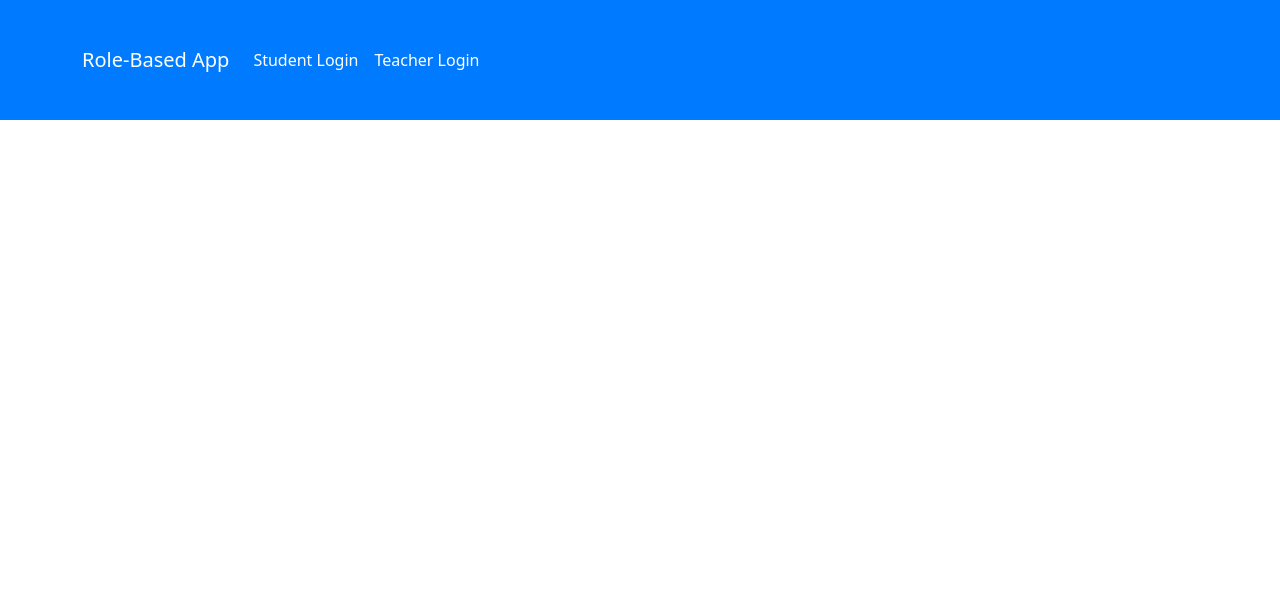
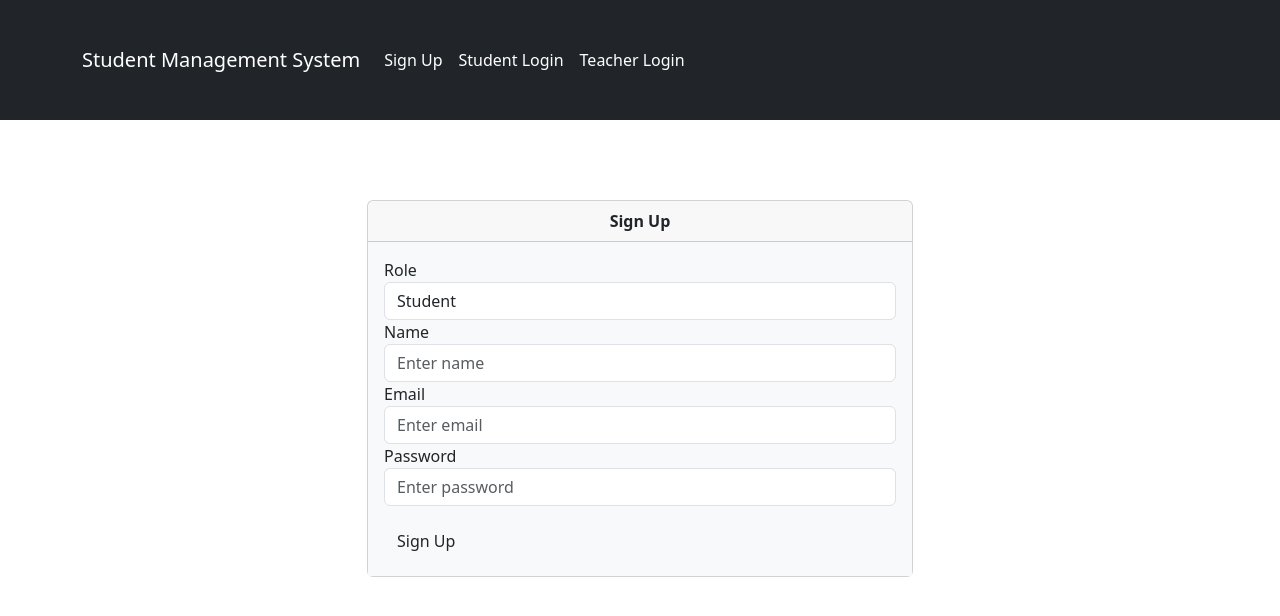
Before and after one commit to Naduladisanayaka494/Student-Management-frontend, a React (Create React App) app: page /sign-up in a window 1280 px wide. Shown: the top 616 px of the page. Built offline with nearby package versions, Linux system fonts and the light colour scheme.

Commit message:
change apis

```diff
--- a/package.json
+++ b/package.json
@@ -12,6 +12,7 @@
     "axios": "^1.7.7",
     "bootstrap": "^5.3.3",
     "frontend": "file:",
+    "jwt-decode": "^4.0.0",
     "react": "^18.3.1",
     "react-dom": "^18.3.1",
     "react-hook-form": "^7.53.1",
--- a/src/App.js
+++ b/src/App.js
@@ -8,6 +8,7 @@ import TeacherLogin from './components/TeacherLogin';
 import TeacherDashboard from './components/TeacherDashboard';
 import StudentDashboard from './components/StudentDashboard';
 import './App.css';
+import SignUp from './components/SignUp';
 
 function App() {
   return (
@@ -15,6 +16,7 @@ function App() {
       <AuthProvider>
         <Navbar />
         <Routes>
+           <Route path="/sign-up" element={<SignUp />} />
           <Route path="/student-login" element={<StudentLogin />} />
           <Route path="/teacher-login" element={<TeacherLogin />} />
           <Route path="/teacher" element={<TeacherDashboard />} />
--- a/src/components/Navbar.js
+++ b/src/components/Navbar.js
@@ -7,11 +7,9 @@ const Navbar = () => {
   const { user, logout } = useAuth();
 
   return (
-    <nav className="navbar navbar-expand-lg navbar-dark">
+    <nav className="navbar navbar-expand-lg navbar-dark bg-dark">
       <div className="container">
-        <Link className="navbar-brand" to="/">
-          Role-Based App
-        </Link>
+        <Link className="navbar-brand" to="/">Student Management System</Link>
         <div className="collapse navbar-collapse">
           <ul className="navbar-nav ml-auto">
             {user && user.role === 'teacher' && (
@@ -31,6 +29,9 @@ const Navbar = () => {
             ) : (
               <>
                 <li className="nav-item">
+                  <Link className="nav-link" to="/sign-up">Sign Up</Link>
+                </li>
+                <li className="nav-item">
                   <Link className="nav-link" to="/student-login">Student Login</Link>
                 </li>
                 <li className="nav-item">
--- /dev/null
+++ b/src/components/SignUp.js
@@ -0,0 +1,94 @@
+
+import React, { useState } from 'react';
+import axios from 'axios';
+import '../components/SignUp';
+
+const SignUp = () => {
+  const [role, setRole] = useState('student');
+  const [name, setName] = useState('');
+  const [email, setEmail] = useState('');
+  const [password, setPassword] = useState('');
+  const [message, setMessage] = useState('');
+
+  const handleSubmit = async (e) => {
+    e.preventDefault();
+    const apiUrl = role === 'student'
+      ? 'http://localhost:5000/api/students/register'
+      : 'http://localhost:5000/api/teachers/register';
+
+    try {
+      await axios.post(apiUrl, { name, email, password });
+      setMessage(`Successfully registered as a ${role}!`);
+      setName('');
+      setEmail('');
+      setPassword('');
+    } catch (error) {
+      console.error('Registration error:', error);
+      setMessage('Registration failed. Please try again.');
+    }
+  };
+
+  return (
+    <div className="container">
+      <div className="row justify-content-center">
+        <div className="col-md-6">
+          <div className="card mt-5">
+            <div className="card-header text-center">Sign Up</div>
+            <div className="card-body">
+              {message && <div className="alert alert-info">{message}</div>}
+              <form onSubmit={handleSubmit}>
+                <div className="form-group">
+                  <label>Role</label>
+                  <select
+                    className="form-control"
+                    value={role}
+                    onChange={(e) => setRole(e.target.value)}
+                  >
+                    <option value="student">Student</option>
+                    <option value="teacher">Teacher</option>
+                  </select>
+                </div>
+                <div className="form-group">
+                  <label>Name</label>
+                  <input
+                    type="text"
+                    className="form-control"
+                    placeholder="Enter name"
+                    value={name}
+                    onChange={(e) => setName(e.target.value)}
+                    required
+                  />
+                </div>
+                <div className="form-group">
+                  <label>Email</label>
+                  <input
+                    type="email"
+                    className="form-control"
+                    placeholder="Enter email"
+                    value={email}
+                    onChange={(e) => setEmail(e.target.value)}
+                    required
+                  />
+                </div>
+                <div className="form-group">
+                  <label>Password</label>
+                  <input
+                    type="password"
+                    className="form-control"
+                    placeholder="Enter password"
+                    value={password}
+                    onChange={(e) => setPassword(e.target.value)}
+                    required
+                  />
+                </div>
+                <button type="submit" className="btn button-primary btn-block mt-3">Sign Up</button>
+              </form>
+            </div>
+          </div>
+        </div>
+      </div>
+    </div>
+  );
+};
+
+export default SignUp;
--- a/src/components/TeacherDashboard.js
+++ b/src/components/TeacherDashboard.js
@@ -2,8 +2,12 @@
 import React, { useState } from 'react';
 import axios from 'axios';
 import { useAuth } from '../context/AuthContext';
-
+import { jwtDecode } from 'jwt-decode';
 const TeacherDashboard = () => {
+const token = localStorage.getItem('user');
+const decodedToken = jwtDecode(token);
+  const   teacher = decodedToken.id;
+  console.log(   teacher )
   const { user } = useAuth();
   const [title, setTitle] = useState('');
   const [description, setDescription] = useState('');
@@ -12,7 +16,7 @@ const TeacherDashboard = () => {
     try {
       await axios.post(
         'http://localhost:5000/api/courses',
-        { title, description },
+        { title, description,  teacher },
         { headers: { Authorization: user.token } }
       );
       alert('Course created successfully');
```
Also changed, not shown: 1 other file (tests, documents, lock files or other folders).
